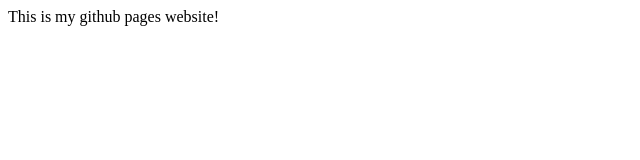
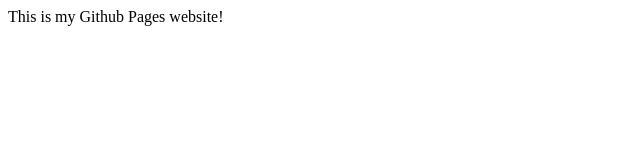
Before and after one commit to am9ersand/am9ersand.github.io, a plain HTML site: page index.html in a window 1280 px wide. Shown: the full height of the page, 0-640 px from the left. Drawn offline with Linux system fonts and the light colour scheme.

Commit message:
Font editing

```diff
--- a/index.html
+++ b/index.html
@@ -6,7 +6,7 @@
         </title>
     </head>
     <body>
-        This is my github pages website!
+        This is my Github Pages website!
     </body>
 
 </html>
```
